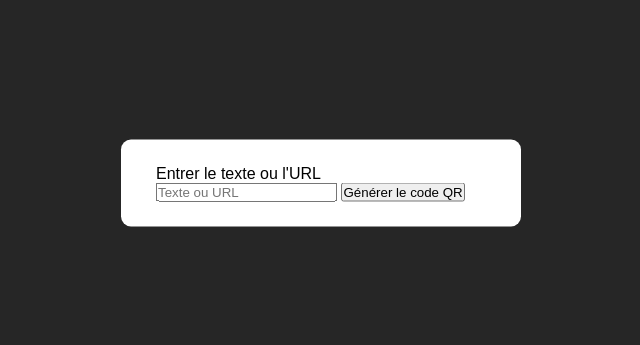
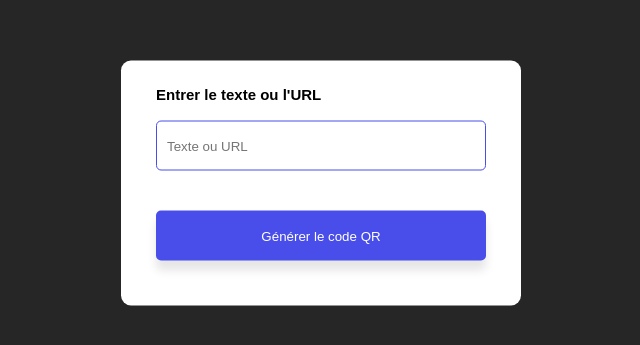
Before and after one commit to KK-marius/generateur_code_qr, a plain HTML site: page index.html in a window 1280 px wide. Shown: the part 217-562 px from the top of the page, without its empty margins (319-959 px from the left). Drawn offline with Linux system fonts and the light colour scheme.

Commit message:
updae: style

```diff
--- a/style.css
+++ b/style.css
@@ -19,3 +19,33 @@ body{
     background: #fff;
     border-radius: 10px;
 }
+
+.container p{
+    font-weight: 600;
+    font-size: 15px;
+    margin-bottom: 8px;
+}
+
+.container input{
+    width: 100%;
+    height: 50px;
+    border: 1px solid #494eea;
+    outline: 0;
+    padding: 10px;
+    margin: 10px 0 20px;
+    border-radius: 5px;
+}
+
+.container button{
+    width: 100%;
+    height: 50px;
+    background: #494eea;
+    color: #fff;
+    border: 0;
+    outline: 0;
+    border-radius: 5px;
+    box-shadow: 0 10px 10px rgba(0, 0, 0, 0.1);
+    cursor: pointer;
+    margin: 20px 0;
+    font-weight: 500;
+}
```
